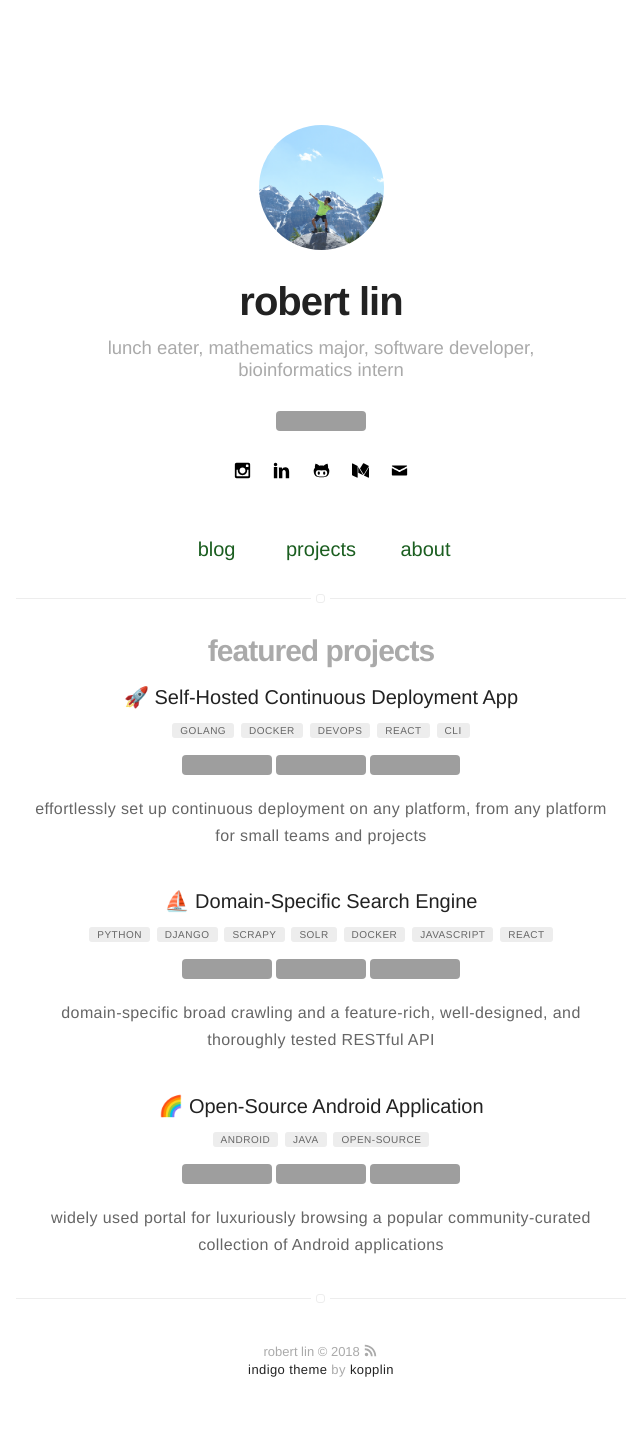
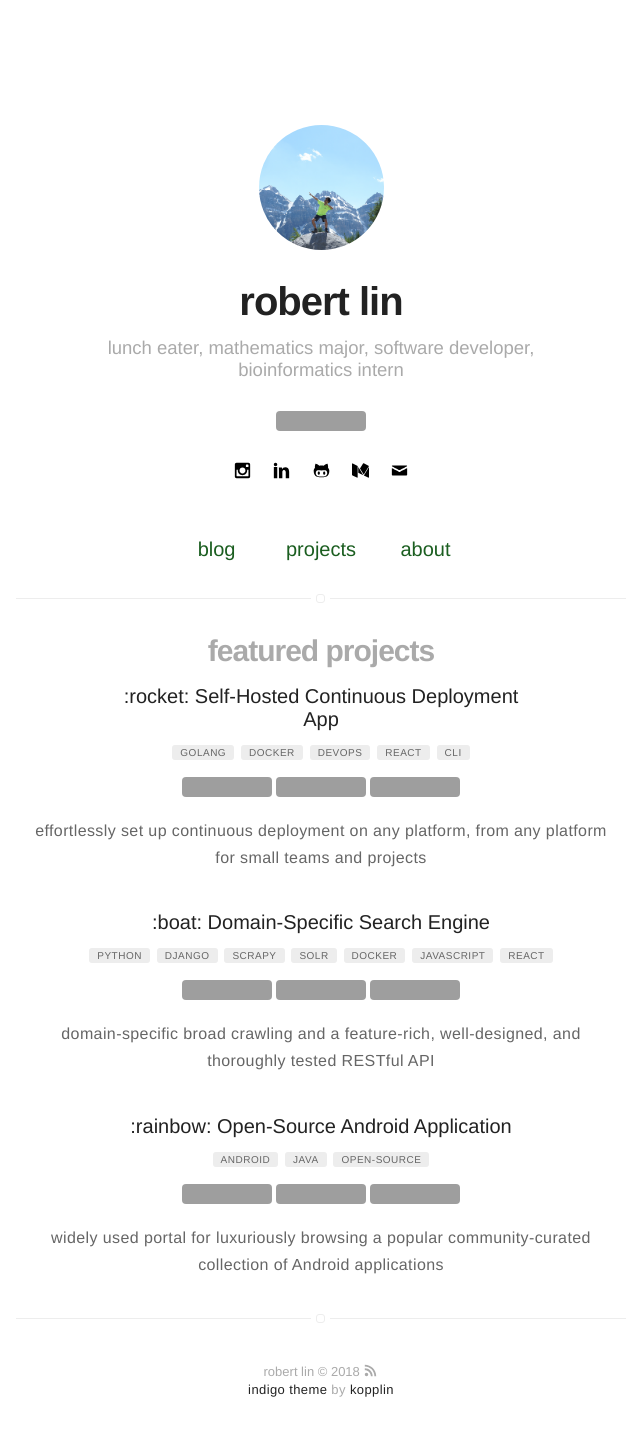
Before and after one commit to bobheadxi/bobheadxi.github.io, a Jekyll site: the page built from index.html, in a window 1280 px wide, cut to the strip 0-1461 px from the top of the page. Shown: the top 1436 px of the strip, without its empty margins (319-959 px from the left). Built offline with Jekyll 4.4.1, drawn with Linux system fonts in a browser that asks for light colours; emoji names are drawn with the system emoji font; part of the change alters nothing that is shown; grey boxes are pictures that could not be loaded.

```diff
--- a/_config.yml
+++ b/_config.yml
@@ -1,3 +1,26 @@
+##############
+# CONVERSION #
+##############
+
+markdown: kramdown
+highlighter: rouge
+kramdown:
+  input: GFM
+  hard_wrap: false
+plugins:
+  - jekyll-seo-tag
+  - jekyll-gist
+  - jekyll-feed
+  - jekyll-admin
+  - jekyll-mentions
+  #- jemoji
+jekyll-mentions:
+    base_url: https://github.com
+
+##############
+##   SITE   ##
+##############
+
 # main text of home
 name: robert lin
 bio: lunch eater, mathematics major, software developer, bioinformatics intern
@@ -88,13 +111,3 @@ show-author: true
 
 # do you want some animations?
 animation: true
-
-plugins:
-  - jekyll-seo-tag
-  - jekyll-gist
-  - jekyll-feed
-  - jemoji
-  - jekyll-admin
-
-jekyll-mentions:
-    base_url: https://github.com
```
